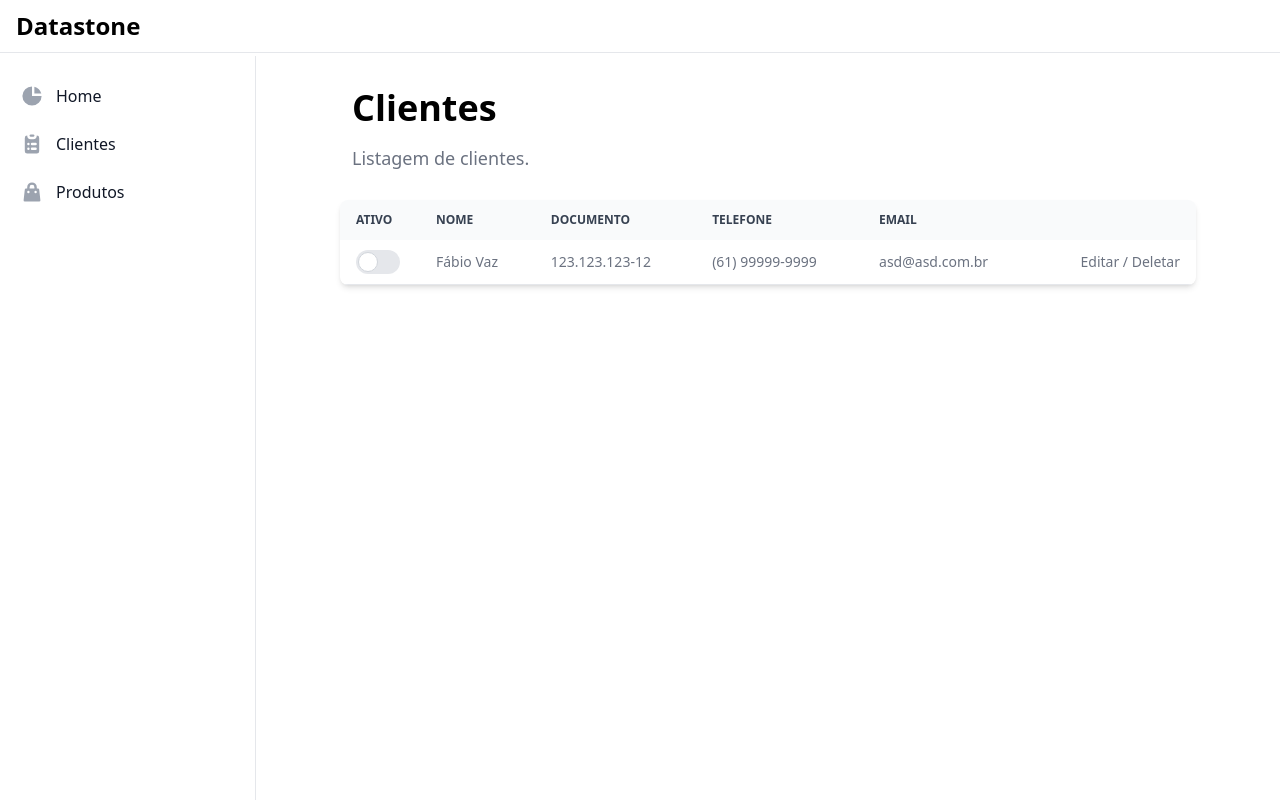
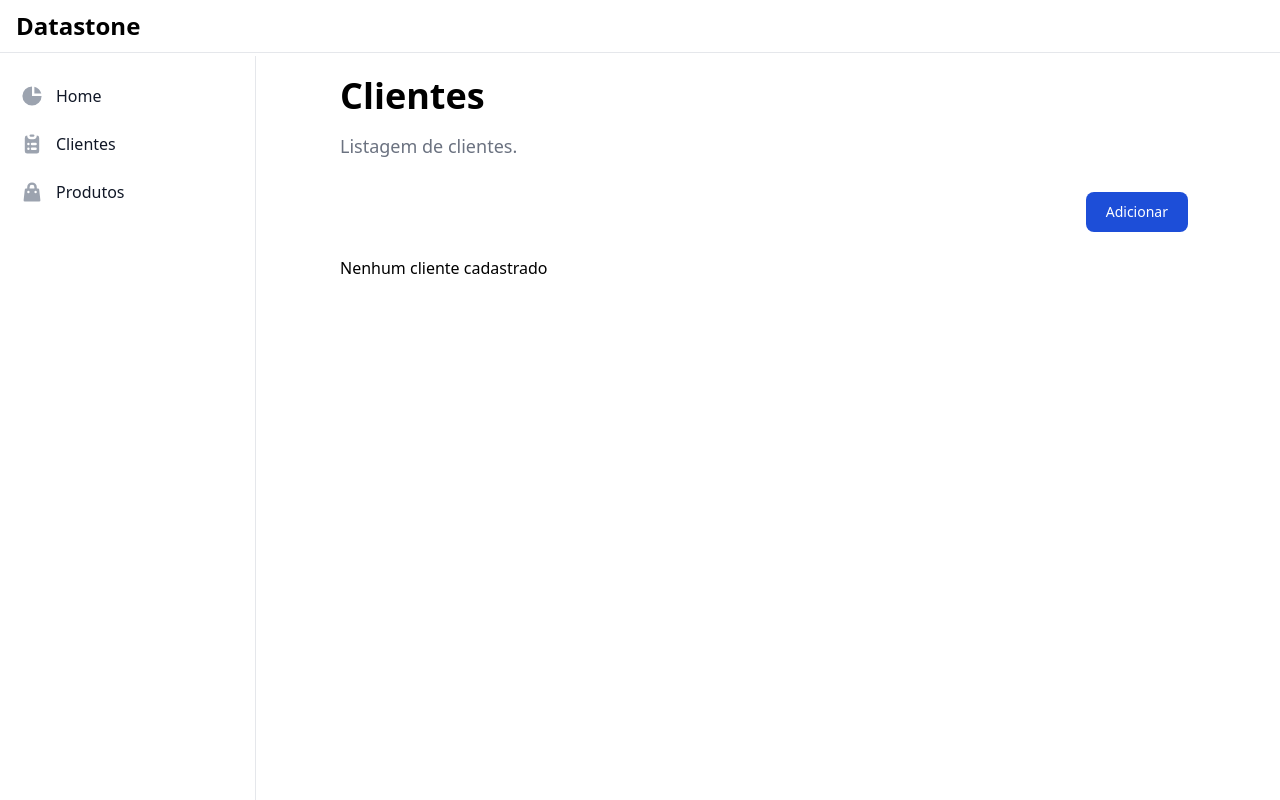
Before and after one commit to fabiovaz/datastone, a Nuxt app: page /clients in a window 1280 px wide. Built offline with nearby package versions, Linux system fonts and the light colour scheme.

Commit message:
feat: create stores

```diff
--- a/pages/clients/index.vue
+++ b/pages/clients/index.vue
@@ -1,14 +1,40 @@
+<script setup>
+  import { useClientsStore } from '@/stores/clients'
+
+  const clientsStore = useClientsStore()
+  const clients = computed(() => clientsStore.clients)
+
+  const addClient = async () => {
+    const client = {
+      active: false,
+      name: 'Cliente',
+      document: '109823',
+      phone: '019283',
+      email: 'asdsad@asdasd.com',
+    }
+    const res = await clientsStore.create(client)
+  }
+
+  const deleteClient = async (id) => {
+    const res = await clientsStore.delete(id)
+  }
+</script>
+
 <template>
   <section class="p-3 sm:p-5">
     <div class="mx-auto max-w-screen-xl px-4 lg:px-12">
       <div class="bg-white dark:bg-gray-800 relative">
 
-        <section class="p-3">
+        <div>
           <h2 class="text-4xl font-extrabold dark:text-white">Clientes</h2>
           <p class="my-4 text-lg text-gray-500">Listagem de clientes.</p>
-        </section>
+        </div>
 
-        <div class="overflow-x-auto shadow-md sm:rounded-lg">
+        <div class="py-4 text-end">
+          <button type="button" class="text-white bg-blue-700 hover:bg-blue-800 focus:ring-4 focus:ring-blue-300 font-medium rounded-lg text-sm px-5 py-2.5 me-2 mb-2 dark:bg-blue-600 dark:hover:bg-blue-700 focus:outline-none dark:focus:ring-blue-800" @click.prevent="addClient">Adicionar</button>
+        </div>
+
+        <div v-if="clients.length" class="overflow-x-auto shadow-md sm:rounded-lg">
           <table class="w-full text-sm text-left text-gray-500 dark:text-gray-400">
             <thead class="text-xs text-gray-700 uppercase bg-gray-50 dark:bg-gray-700 dark:text-gray-400">
               <tr>
@@ -23,32 +49,37 @@
               </tr>
             </thead>
             <tbody>
-              <tr class="border-b dark:border-gray-700">
+              <tr v-for="client in clients" class="border-b dark:border-gray-700">
                 <th scope="row" class="px-4">
                   <label class="relative flex cursor-pointer">
-                    <input type="checkbox" class="sr-only peer">
+                    <input type="checkbox" v-model="client.active" class="sr-only peer" :checked="client.active">
                     <div class="w-11 h-6 bg-gray-200 peer-focus:outline-none peer-focus:ring-4 peer-focus:ring-blue-300 dark:peer-focus:ring-blue-800 rounded-full peer dark:bg-gray-700 peer-checked:after:translate-x-full rtl:peer-checked:after:-translate-x-full peer-checked:after:border-white after:content-[''] after:absolute after:top-[2px] after:start-[2px] after:bg-white after:border-gray-300 after:border after:rounded-full after:w-5 after:h-5 after:transition-all dark:border-gray-600 peer-checked:bg-blue-600"></div>
                   </label>
                 </th>
                 <td class="px-4 py-3">
-                  Fábio Vaz
+                  {{ client.name }}
                 </td>
                 <td class="px-4 py-3">
-                  123.123.123-12
+                  {{ client.document }}
                 </td>
                 <td class="px-4 py-3">
-                  (61) 99999-9999
+                  {{ client.phone }}
                 </td>
                 <td class="px-4 py-3">
-                  asd@asd.com.br
+                  {{ client.email }}
                 </td>
                 <td class="px-4 py-3 flex items-center justify-end">
-                  Editar / Deletar
+                  {{ client.id }}
+                  <button>Editar</button> / <button @click="deleteClient(client.id)">Deletar</button>
                 </td>
               </tr>
             </tbody>
           </table>
         </div>
+
+        <div v-if="!clients.length">
+          Nenhum cliente cadastrado
+        </div>
       </div>
     </div>
   </section>
--- a/pages/index.vue
+++ b/pages/index.vue
@@ -1,3 +1,40 @@
+<script setup>
+  import { useClientsStore } from '@/stores/clients'
+  import { useProductsStore } from '@/stores/products'
+
+  const clientsStore = useClientsStore()
+  const clients = clientsStore.clients
+
+  const productsStore = useProductsStore()
+  const products = productsStore.products
+
+</script>
+
 <template>
-  Dashboard
+  <section class="p-3 sm:p-5">
+    <div class="mx-auto max-w-screen-xl px-4 lg:px-12">
+      <div class="bg-white dark:bg-gray-800 relative">
+
+        <div>
+          <h2 class="text-4xl font-extrabold dark:text-white">Dashboard</h2>
+        </div>
+
+
+        <section class="bg-white dark:bg-gray-900">
+          <div class="max-w-screen-xl px-4 py-8 mx-auto text-center lg:py-16 lg:px-6">
+            <dl class="grid max-w-screen-md gap-8 mx-auto text-gray-900 sm:grid-cols-2 dark:text-white">
+              <div class="flex flex-col items-center justify-center">
+                <dt class="mb-2 text-3xl md:text-4xl font-extrabold">{{ clients.length }}</dt>
+                <dd class="font-light text-gray-500 dark:text-gray-400">Clientes</dd>
+              </div>
+              <div class="flex flex-col items-center justify-center">
+                <dt class="mb-2 text-3xl md:text-4xl font-extrabold">{{ products.length }}</dt>
+                <dd class="font-light text-gray-500 dark:text-gray-400">Produtos</dd>
+              </div>
+            </dl>
+          </div>
+        </section>
+      </div>
+    </div>
+  </section>
 </template>
--- a/pages/products/index.vue
+++ b/pages/products/index.vue
@@ -1,14 +1,37 @@
+<script setup>
+  import { useProductsStore } from '@/stores/products'
+
+  const productsStore = useProductsStore()
+  const products = computed(() => productsStore.products)
+
+  const addProduct = async () => {
+    const product = {
+      active: false,
+      name: 'Produto',
+    }
+    const res = await productsStore.create(product)
+  }
+
+  const deleteProduct = async (id) => {
+    const res = await productsStore.delete(id)
+  }
+</script>
+
 <template>
   <section class="p-3 sm:p-5">
     <div class="mx-auto max-w-screen-xl px-4 lg:px-12">
       <div class="bg-white dark:bg-gray-800 relative">
 
-        <section class="p-3">
+        <div>
           <h2 class="text-4xl font-extrabold dark:text-white">Produtos</h2>
           <p class="my-4 text-lg text-gray-500">Listagem de produtos.</p>
-        </section>
+        </div>
 
-        <div class="overflow-x-auto shadow-md sm:rounded-lg">
+        <div class="py-4 text-end">
+          <button type="button" class="text-white bg-blue-700 hover:bg-blue-800 focus:ring-4 focus:ring-blue-300 font-medium rounded-lg text-sm px-5 py-2.5 me-2 mb-2 dark:bg-blue-600 dark:hover:bg-blue-700 focus:outline-none dark:focus:ring-blue-800" @click.prevent="addProduct">Adicionar</button>
+        </div>
+
+        <div v-if="products.length" class="overflow-x-auto shadow-md sm:rounded-lg">
           <table class="w-full text-sm text-left text-gray-500 dark:text-gray-400">
             <thead class="text-xs text-gray-700 uppercase bg-gray-50 dark:bg-gray-700 dark:text-gray-400">
               <tr>
@@ -20,23 +43,28 @@
               </tr>
             </thead>
             <tbody>
-              <tr class="border-b dark:border-gray-700">
+              <tr v-for="product in products" class="border-b dark:border-gray-700">
                 <th scope="row" class="px-4">
                   <label class="relative flex cursor-pointer">
-                    <input type="checkbox" class="sr-only peer">
+                    <input type="checkbox" v-model="product.active" class="sr-only peer" :checked="product.active">
                     <div class="w-11 h-6 bg-gray-200 peer-focus:outline-none peer-focus:ring-4 peer-focus:ring-blue-300 dark:peer-focus:ring-blue-800 rounded-full peer dark:bg-gray-700 peer-checked:after:translate-x-full rtl:peer-checked:after:-translate-x-full peer-checked:after:border-white after:content-[''] after:absolute after:top-[2px] after:start-[2px] after:bg-white after:border-gray-300 after:border after:rounded-full after:w-5 after:h-5 after:transition-all dark:border-gray-600 peer-checked:bg-blue-600"></div>
                   </label>
                 </th>
                 <td class="px-4 py-3">
-                  Hostmaster
+                  {{ product.name }}
                 </td>
                 <td class="px-4 py-3 flex items-center justify-end">
-                  Editar / Deletar
+                  {{ product.id }}
+                  <button>Editar</button> / <button @click="deleteProduct(product.id)">Deletar</button>
                 </td>
               </tr>
             </tbody>
           </table>
         </div>
+
+        <div v-if="!products.length">
+          Nenhum projeto cadastrado
+        </div>
       </div>
     </div>
   </section>
--- /dev/null
+++ b/stores/clients.js
@@ -0,0 +1,45 @@
+import { defineStore } from 'pinia'
+
+export const useClientsStore = defineStore({
+  id: 'clients',
+  state: () => ({
+    client: null,
+    clients: []
+  }),
+  persist: true,
+  actions: {
+    async fetchAll () {
+      try {
+        // Fetch Clients from API
+      } catch(error) {
+        throw error
+      }
+    },
+
+    async create (data) {
+      try {
+        const uuidv4 = '10000000-1000-4000-8000-100000000000'.replace(/[018]/g, c => (c ^ crypto.getRandomValues(new Uint8Array(1))[0] & 15 >> c / 4).toString(16))
+        const client = { id: uuidv4, ...data}
+        // API: Add Client
+        this.clients.push(client)
+        return client
+      } catch(error) {
+        throw error
+      }
+    },
+
+    async update (id, params) {
+      // API: Update Client
+			if (id === this.client.id) {
+				this.client = {...this.client, ...params}
+      }
+			this.clients = this.clients.map(c => (c.id === id ? data : c))
+    },
+
+    async delete (id) {
+      // API: Delete Client
+      this.clients = this.clients.filter(x => x.id !== id)
+    },
+
+  }
+})
--- /dev/null
+++ b/stores/products.js
@@ -0,0 +1,45 @@
+import { defineStore } from 'pinia'
+
+export const useProductsStore = defineStore({
+  id: 'products',
+  state: () => ({
+    product: null,
+    products: []
+  }),
+  persist: true,
+  actions: {
+    async fetchAll () {
+      try {
+        // Fetch Products from API
+      } catch(error) {
+        throw error
+      }
+    },
+
+    async create (data) {
+      try {
+        const uuidv4 = '10000000-1000-4000-8000-100000000000'.replace(/[018]/g, c => (c ^ crypto.getRandomValues(new Uint8Array(1))[0] & 15 >> c / 4).toString(16))
+        const product = { id: uuidv4, ...data}
+        // API: Add Product
+        this.products.push(product)
+        return product
+      } catch(error) {
+        throw error
+      }
+    },
+
+    async update (id, params) {
+      // API: Update Product
+			if (id === this.product.id) {
+				this.product = {...this.product, ...params}
+      }
+			this.products = this.products.map(c => (c.id === id ? data : c))
+    },
+
+    async delete (id) {
+      // API: Delete Product
+      this.products = this.products.filter(x => x.id !== id)
+    },
+
+  }
+})
```
